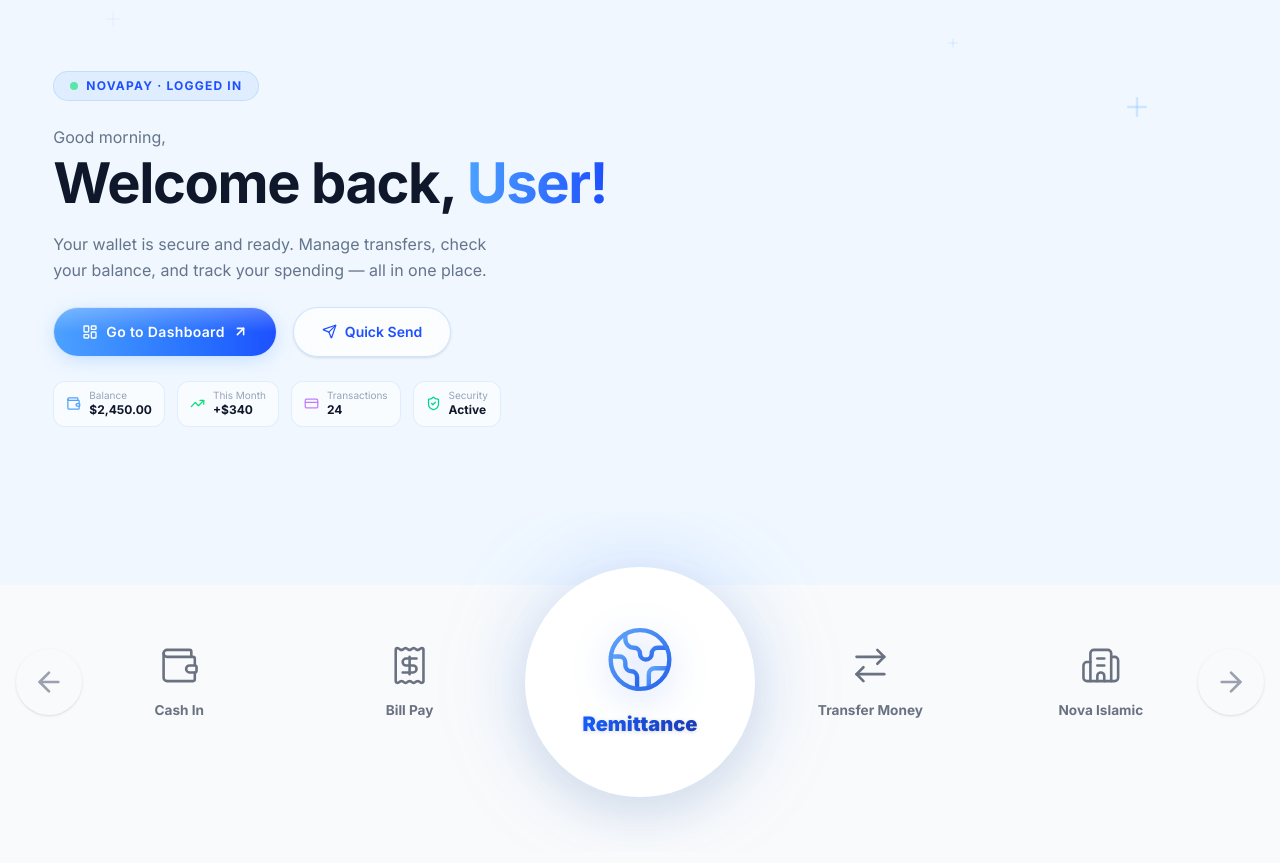
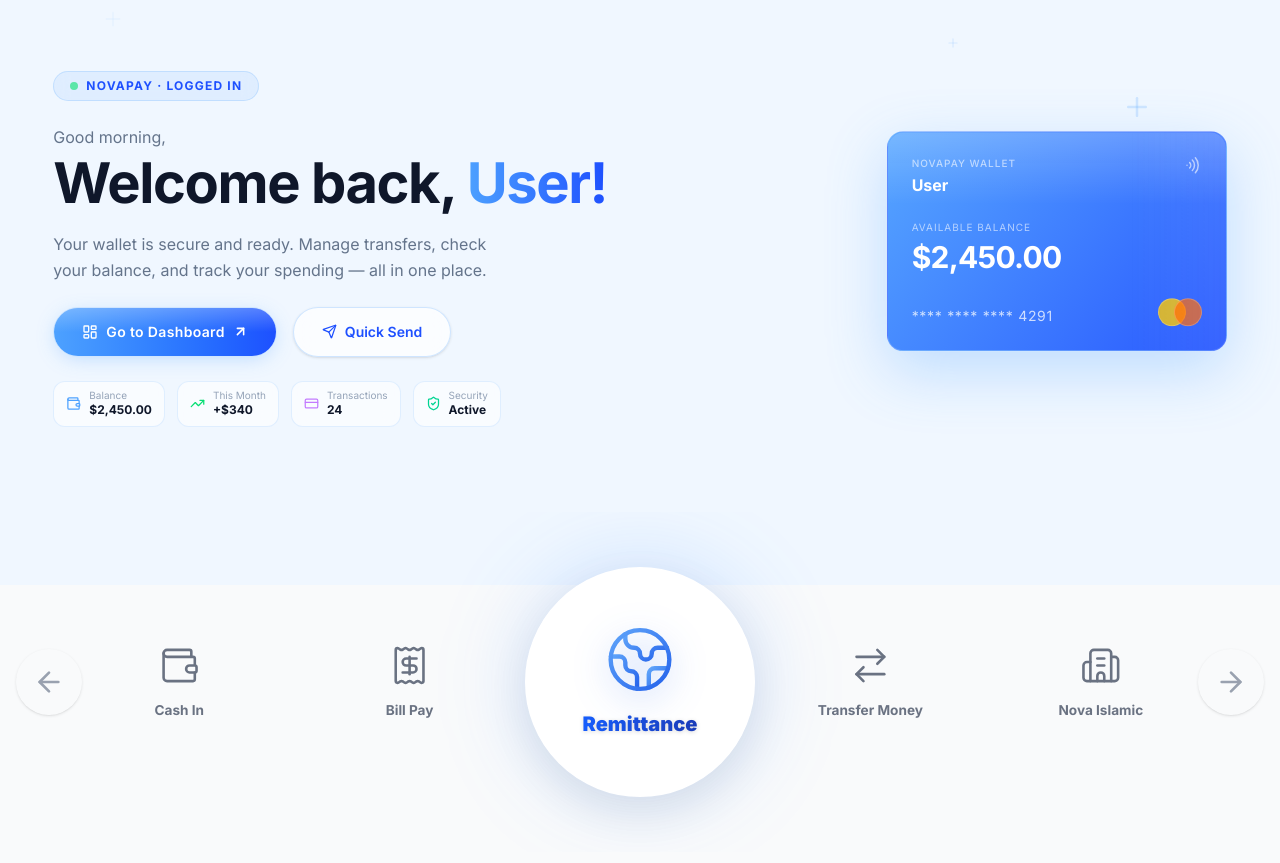
Before and after one commit to AlFahad47/Lenden, a Next.js app: page / in a window 1280 px wide. Shown: the part 1140-2003 px from the top of the page. Built offline with nearby package versions, Linux system fonts and the light colour scheme; no server answers.

Commit message:
feat: add virtual wallet card to BannerUser

```diff
--- a/src/components/ui/BannerUser.tsx
+++ b/src/components/ui/BannerUser.tsx
@@ -1,10 +1,10 @@
- "use client";
+"use client";
 
   import React, { useState, useEffect } from "react";
   import Link from "next/link";
   import { useSession } from "next-auth/react";
   import { motion } from "framer-motion";
-  import { Plus, LayoutDashboard, ArrowUpRight, Send, Wallet, TrendingUp, CreditCard, ShieldCheck } from "lucide-react";
+  import { Plus, LayoutDashboard, ArrowUpRight, Send, Wallet, TrendingUp, CreditCard, ShieldCheck, Wifi } from "lucide-react";
 
   const BannerUser: React.FC = () => {
     const { data: session } = useSession();
@@ -12,10 +12,7 @@
     const [scrollY, setScrollY] = useState(0);
     const [greeting, setGreeting] = useState("");
 
-    const firstName =
-      (user as { displayName?: string })?.displayName?.split(" ")[0] ||
-      user?.name?.split(" ")[0] ||
-      "User";
+    const firstName = user?.name?.split(" ")[0] || "User";
 
     useEffect(() => {
       const hour = new Date().getHours();
@@ -61,6 +58,20 @@
               50% { transform: translateY(-20px) scale(1.08); opacity: 0.5; }
             }
             .icon-float { animation: iconFloat 7s ease-in-out infinite; }
+            @keyframes floatCard {
+              0%, 100% { transform: translateY(0px); }
+              50% { transform: translateY(-10px); }
+            }
+            .float-card { animation: floatCard 5s ease-in-out infinite; }
+            @keyframes shimmerSlide { 100% { transform: translateX(200%); } }
+            .shimmer-card { position: relative; overflow: hidden; }
+            .shimmer-card::after {
+              content: '';
+              position: absolute;
+              inset: 0;
+              background: linear-gradient(90deg, transparent, rgba(255,255,255,0.12), transparent);
+              animation: shimmerSlide 3s infinite;
+            }
           `
         }} />
 
@@ -97,15 +108,10 @@
 
             {/* Heading */}
             <div>
-              <p className="text-[#64748B] dark:text-[#94A3B8] text-base mb-1">
-                {greeting},
-              </p>
+              <p className="text-[#64748B] dark:text-[#94A3B8] text-base mb-1">{greeting},</p>
               <h1 className="text-4xl md:text-5xl lg:text-[3.5rem] font-bold tracking-tight leading-[1.1] text-[#0F172A] dark:text-white">
                 Welcome back,{" "}
-                <span
-                  className="text-transparent bg-clip-text"
-                  style={{ backgroundImage: hedwigGradient }}
-                >
+                <span className="text-transparent bg-clip-text" style={{ backgroundImage: hedwigGradient }}>
                   {firstName}!
                 </span>
               </h1>
@@ -160,11 +166,51 @@
                 </motion.div>
               ))}
             </div>
-
           </motion.div>
 
-          {/* RIGHT — to be filled */}
-          <div className="flex-shrink-0 w-[340px]" />
+          {/* RIGHT — Wallet Card */}
+          <motion.div
+            className="flex-shrink-0 flex flex-col items-center gap-5"
+            initial={{ opacity: 0, y: 40 }}
+            animate={{ opacity: 1, y: 0 }}
+            transition={{ duration: 0.8, delay: 0.15, ease: [0.16, 1, 0.3, 1] }}
+          >
+            {/* Wallet card */}
+            <div className="float-card">
+              <div
+                className="shimmer-card w-[300px] md:w-[340px] h-[200px] md:h-[220px] rounded-2xl border border-white/20 p-6 flex flex-col justify-between
+  shadow-[0_20px_60px_rgba(77,161,255,0.3)]"
+                style={{ background: "linear-gradient(130deg, rgba(77,161,255,0.95), rgba(30,80,255,0.95))" }}
+              >
+                {/* Card top */}
+                <div className="flex justify-between items-start">
+                  <div>
+                    <p className="text-white/60 text-[10px] uppercase tracking-widest font-medium">NovaPay Wallet</p>
+                    <p className="text-white font-bold text-base mt-0.5">{firstName}</p>
+                  </div>
+                  <Wifi size={18} className="text-white/60 rotate-90" />
+                </div>
+
+                {/* Balance */}
+                <div>
+                  <p className="text-white/60 text-[10px] uppercase tracking-widest">Available Balance</p>
+                  <p className="text-white font-bold text-3xl tracking-tight mt-1">$2,450.00</p>
+                </div>
+
+                {/* Card bottom */}
+                <div className="flex justify-between items-end">
+                  <p className="font-mono text-white/75 text-sm tracking-wider">**** **** **** 4291</p>
+                  <div className="flex items-center">
+                    <div className="w-7 h-7 rounded-full bg-yellow-400/80 -mr-3 border border-white/20" />
+                    <div className="w-7 h-7 rounded-full bg-orange-500/70 border border-white/20" />
+                  </div>
+                </div>
+
+                {/* Top shine */}
+                <div className="absolute top-0 left-0 w-full h-1/3 bg-gradient-to-b from-white/20 to-transparent rounded-t-2xl pointer-events-none" />
+              </div>
+            </div>
+          </motion.div>
 
         </div>
       </section>
```
